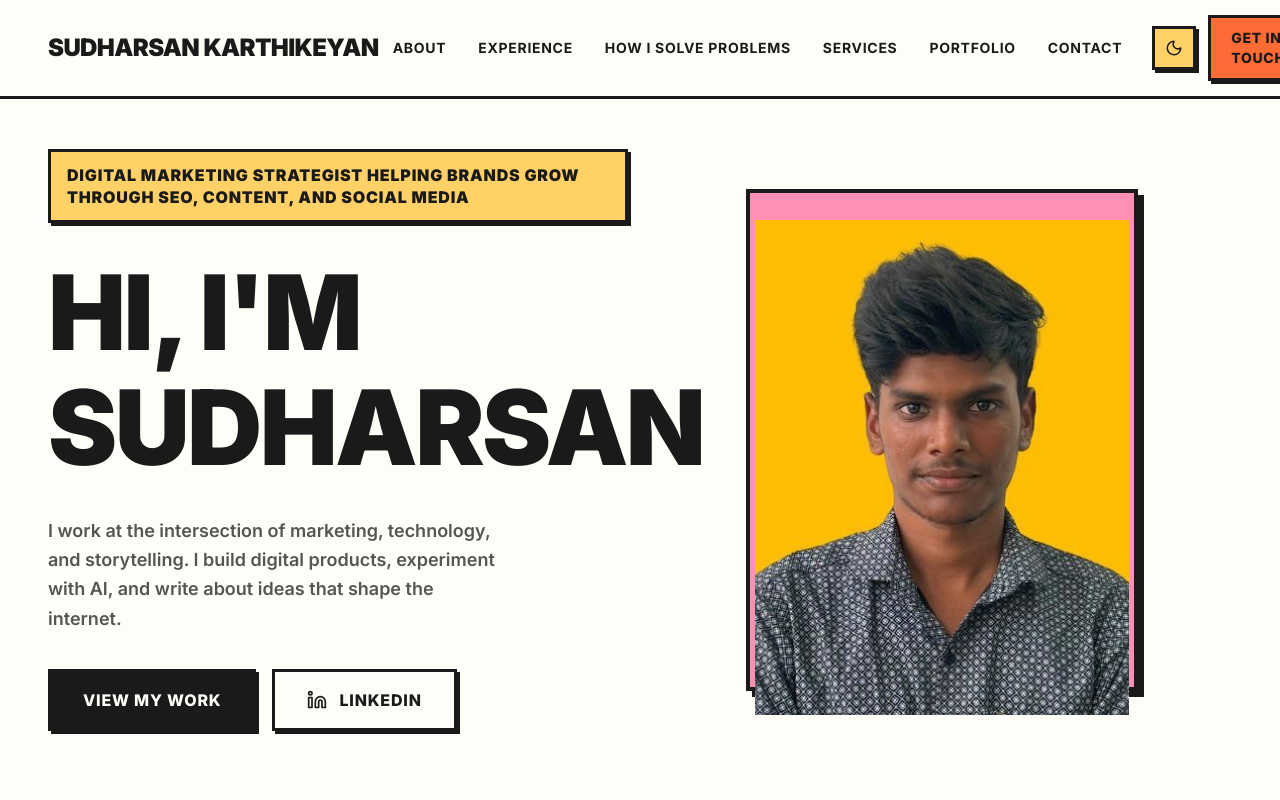
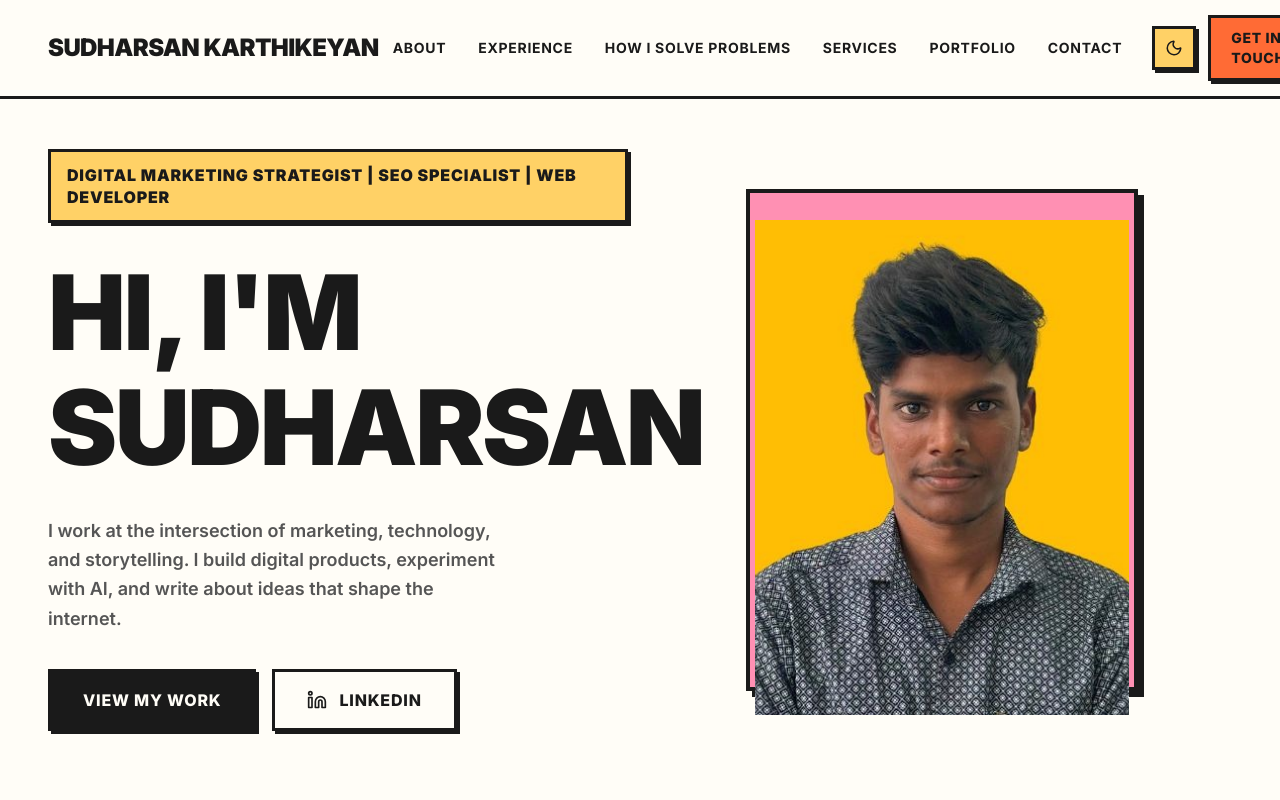
Before and after one commit to Sudharsan-since-2001/Portfolio, a Next.js app: page / in a window 1280 px wide. Shown: the top 800 px of the page. Built offline with nearby package versions, Linux system fonts and the light colour scheme; a web font is replaced by a local one.

Commit message:
Add files via upload

```diff
--- a/src/components/Hero.tsx
+++ b/src/components/Hero.tsx
@@ -70,7 +70,7 @@ export function Hero() {
                         >
                             {/* SEO optimized H1 heading */}
                             <h1 className="inline-block px-3 py-2 sm:px-4 sm:py-3 bg-[var(--nb-yellow)] border-[3px] border-foreground shadow-[3px_3px_0px_var(--foreground)] font-black text-sm md:text-base uppercase tracking-wider text-foreground leading-snug break-words">
-                                Digital Marketing Strategist Helping Brands Grow Through SEO, Content, and Social Media
+                                Digital Marketing Strategist | SEO Specialist | Web Developer
                             </h1>
 
                             {/* BIG heading (Now H2) */}
```
Also changed, not shown: src/app/layout.tsx (line endings or trailing spaces).
